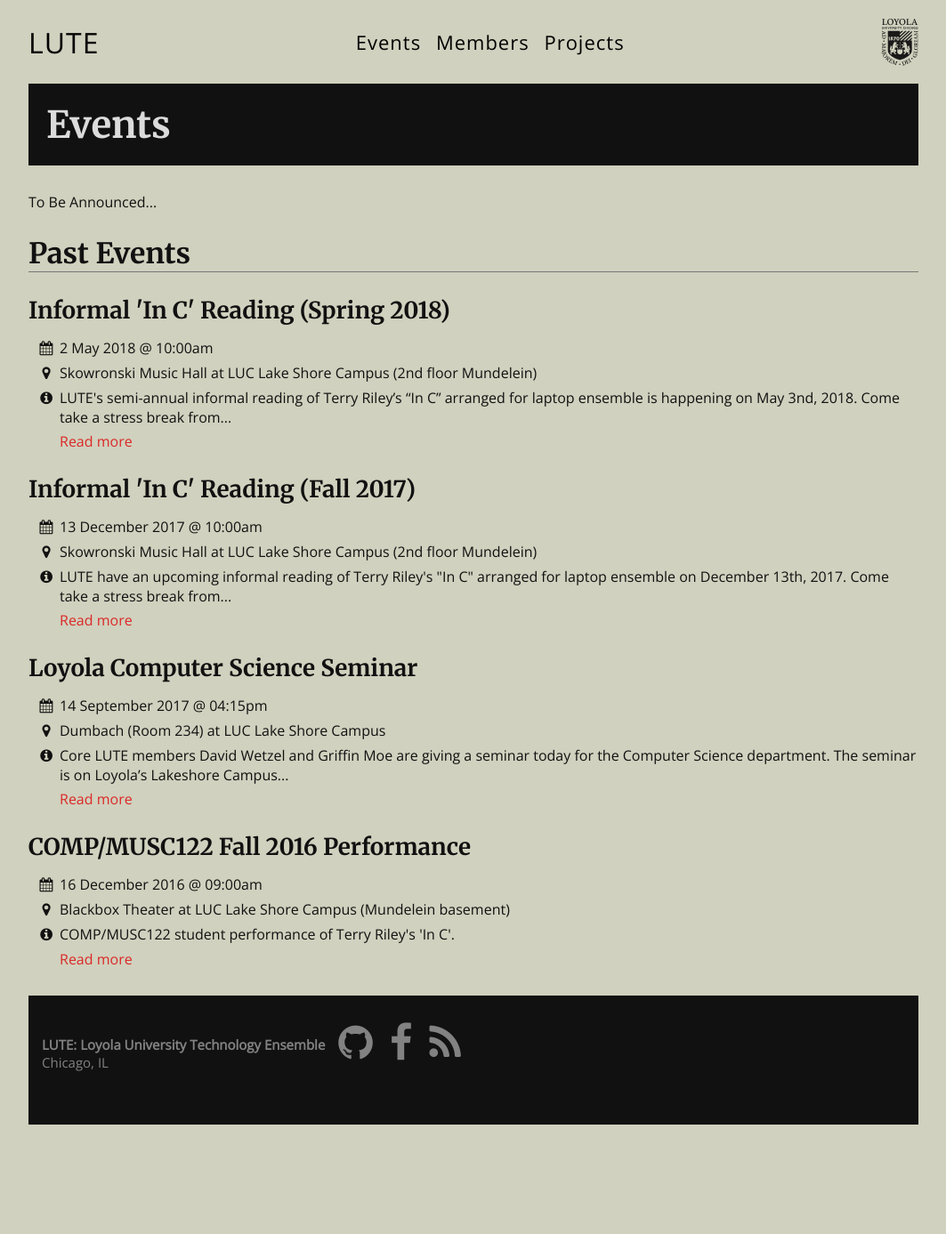
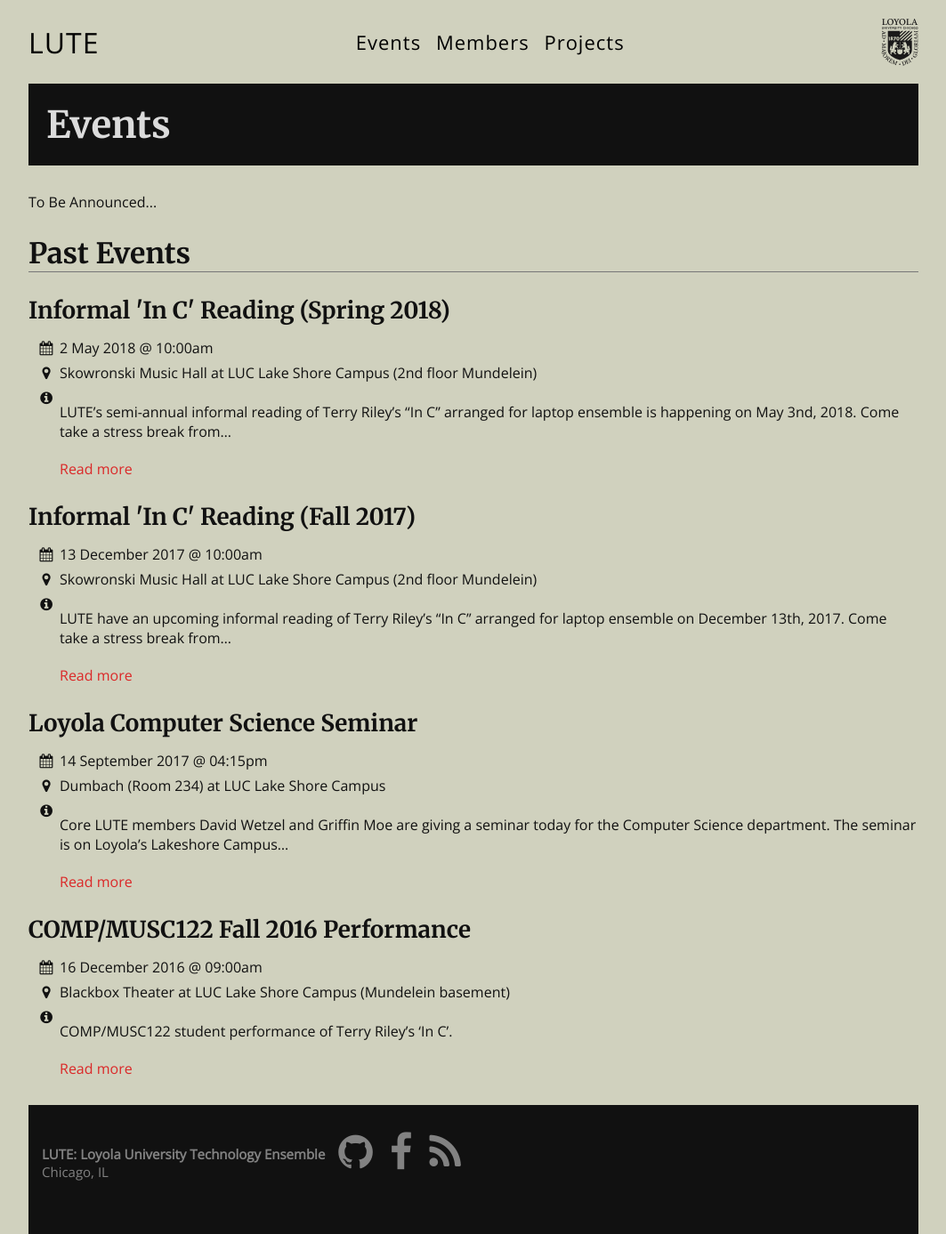
Before and after one commit to loyola-university-tech-ensemble/loyola-university-tech-ensemble.github.io, a Jekyll site: the page built from events.html, in a window 1280 px wide. Shown: the whole page at 89% size, without its empty margins (108-1171 px from the left). Built offline with Jekyll 4.4.1, drawn with Linux system fonts in a browser that asks for light colours; before the commit the page ends 1264 px from its top, so only the background shows below that.

Commit message:
Process event text as Markdown

```diff
--- a/events.html
+++ b/events.html
@@ -17,8 +17,8 @@
           <span class="event-row">{{ event.location }}</span>
           <span class="fa fa-info-circle"></span>
           <input type="checkbox" class="read-more" id="event-read-{{ forloop.index }}" hidden>
-          <span class="event-row excerpt">{{ event.description | truncatewords: 25 }}</span>
-          <span class="event-row desc">{{ event.description }}</span>
+          <span class="event-row excerpt">{{ event.description | truncatewords: 25 | markdownify }}</span>
+          <span class="event-row desc">{{ event.description | markdownify }}</span>
           <span></span><label for="event-read-{{ forloop.index }}">Read</label>
         </div>
       </div>
@@ -38,8 +38,8 @@
           <span class="event-row">{{ event.location }}</span>
           <span class="fa fa-info-circle"></span>
           <input type="checkbox" class="read-more" id="event-read-{{ forloop.index }}" hidden>
-          <span class="event-row excerpt">{{ event.description | truncatewords: 25 }}</span>
-          <span class="event-row desc">{{ event.description }}</span>
+          <span class="event-row excerpt">{{ event.description | truncatewords: 25 | markdownify }}</span>
+          <span class="event-row desc">{{ event.description | markdownify }}</span>
           <span></span><label for="event-read-{{ forloop.index }}">Read</label>
         </div>
       </div>
```
Also changed, not shown: _layouts/home.html (+4 -4 lines).
